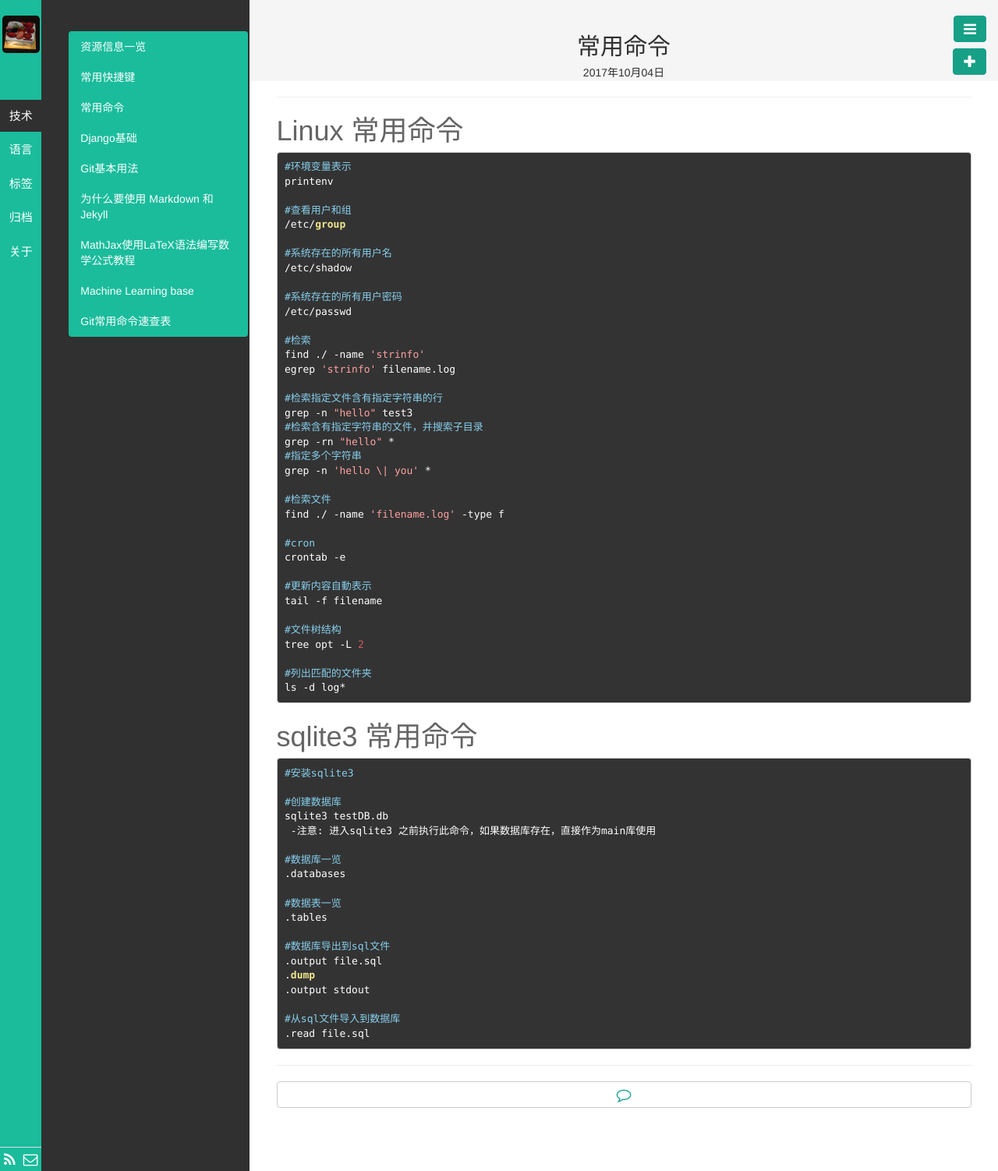
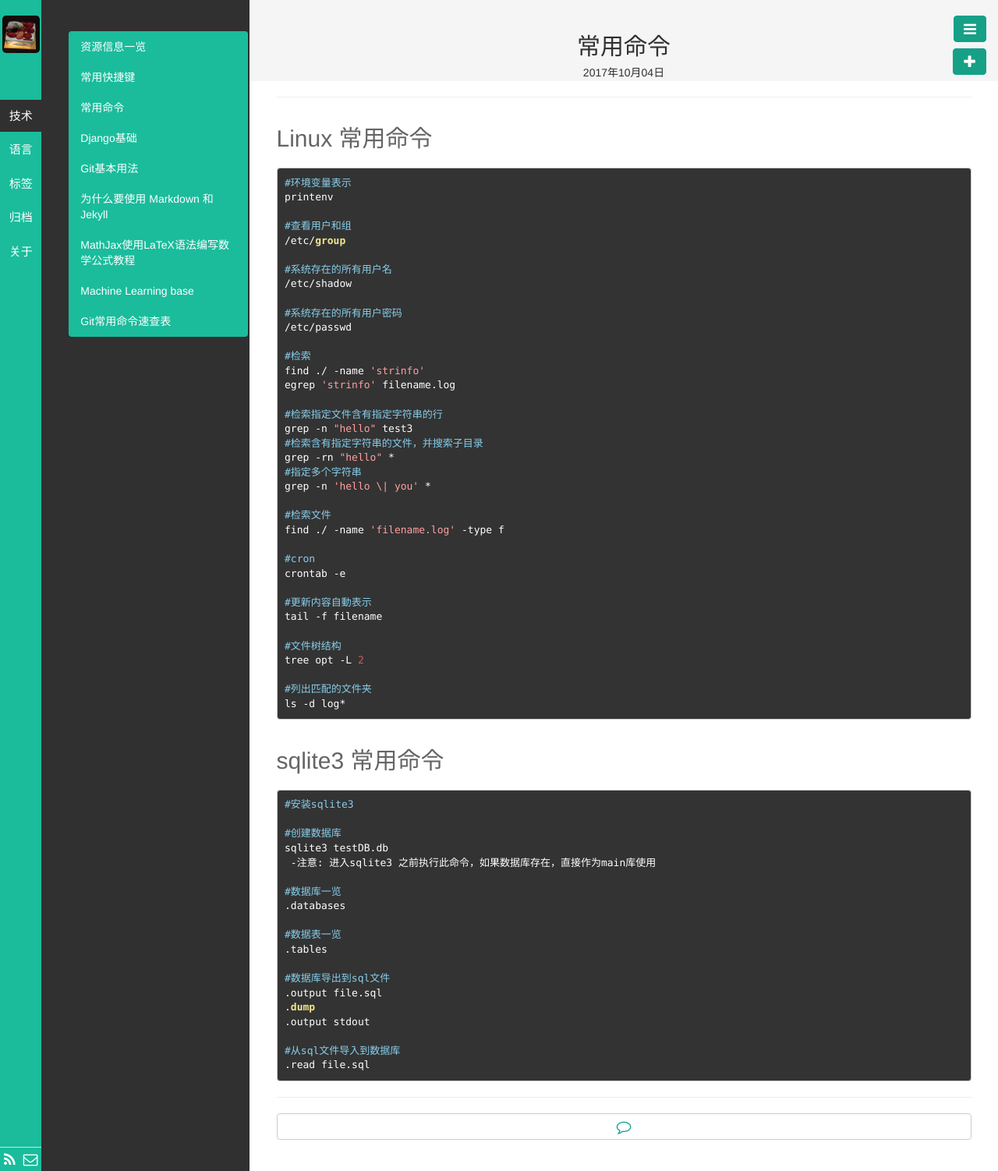
Before and after one commit to kyoyo/kyoyo.github.io, a Jekyll site: the page built from _posts/技術/2017-10-04-common-commands.md, in a window 1280 px wide. Shown: the whole page at 78% size. Built offline with Jekyll 4.4.1, drawn with Linux system fonts in a browser that asks for light colours; Markdown is read by kramdown in place of the engine named in the settings.

````diff
--- a/_posts/技術/2017-10-04-common-commands.md
+++ b/_posts/技術/2017-10-04-common-commands.md
@@ -7,7 +7,7 @@ keywords:
 description:
 ---
 
-# Linux 常用命令
+## Linux 常用命令
 ```
 #环境变量表示
 printenv
@@ -52,7 +52,7 @@ ls -d log*
 
 
 
-# sqlite3 常用命令
+## sqlite3 常用命令
 ```
 #安装sqlite3
 
````
